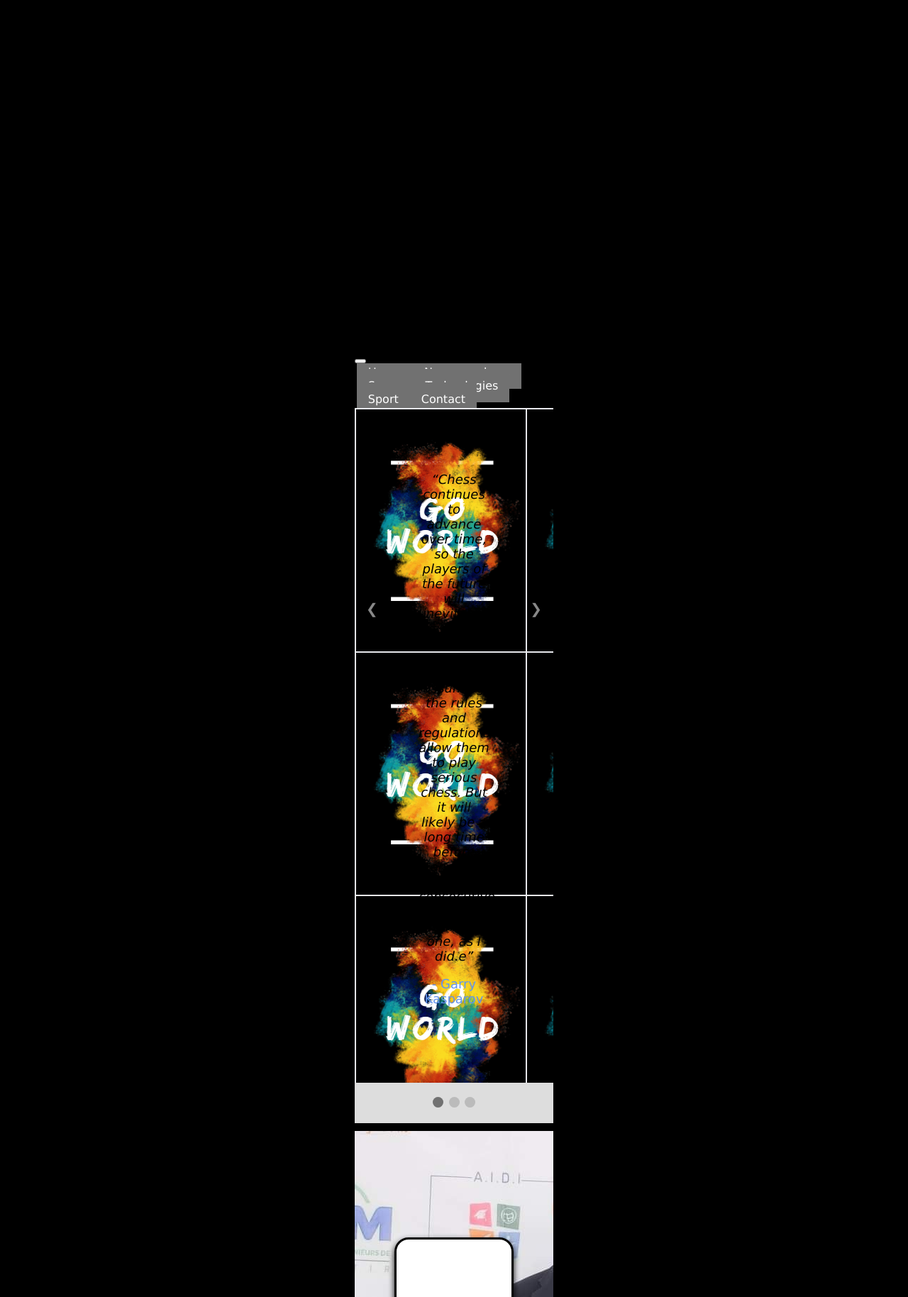
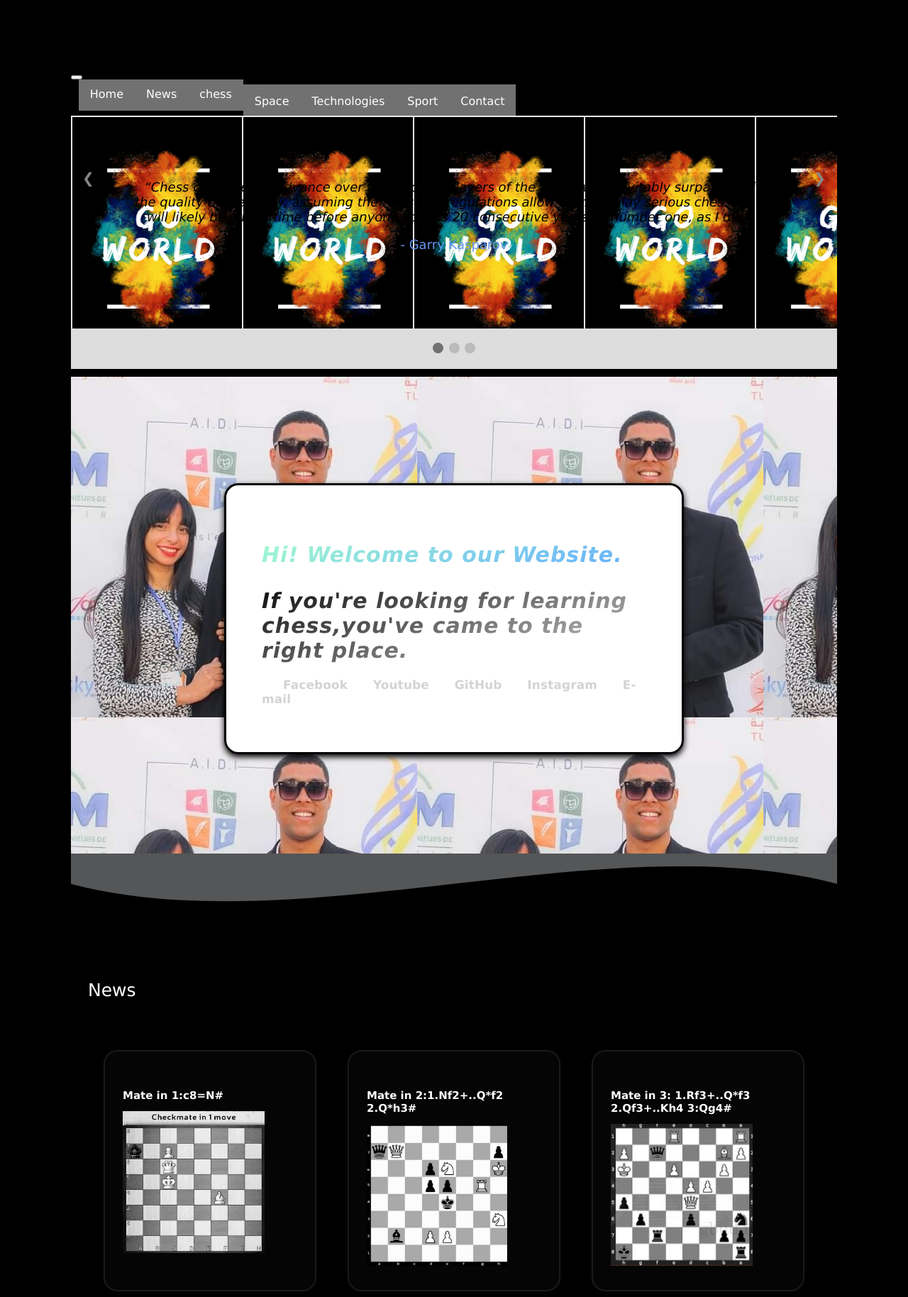
Before and after one commit to 10821324/site1, a PHP site: page /Home.html in a window 1280 px wide. Shown: the top 1828 px of the page at 71% size. Run offline with PHP 8.4, Linux system fonts and the light colour scheme.

Commit message:
Update style1.css

```diff
--- a/style1.css
+++ b/style1.css
@@ -15,7 +15,7 @@
 }
 
 .body {
-    padding: 50rem;
+    padding: 10rem;
     margin: 0;
     background: #000;
 }
```
